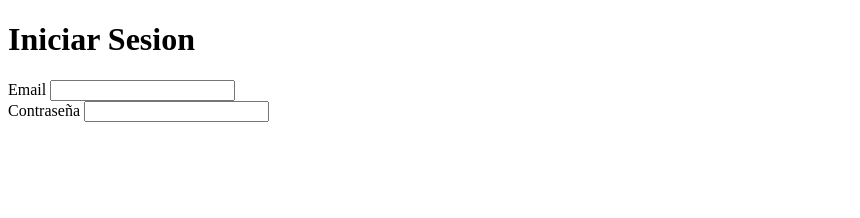
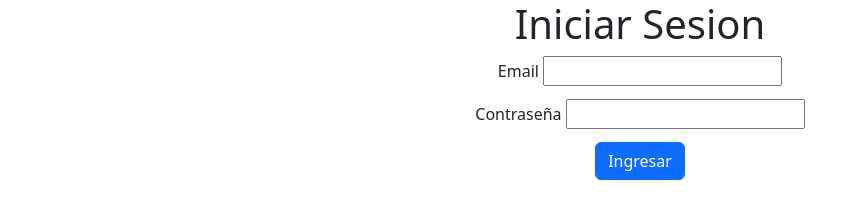
Before and after one commit to jnogues93/Recetapp_Grupal_3, a plain HTML site: page index.html in a window 1280 px wide. Shown: the whole page, without its empty margins (0-860 px from the left). Drawn offline with nearby package versions, Linux system fonts and the light colour scheme.

Commit message:
diseño de login

```diff
--- a/index.html
+++ b/index.html
@@ -4,17 +4,26 @@
     <meta charset="UTF-8">
     <meta http-equiv="X-UA-Compatible" content="IE=edge">
     <meta name="viewport" content="width=device-width, initial-scale=1.0">
+    <link href="https://cdn.jsdelivr.net/npm/bootstrap@5.2.0/dist/css/bootstrap.min.css" rel="stylesheet" integrity="sha384-gH2yIJqKdNHPEq0n4Mqa/HGKIhSkIHeL5AyhkYV8i59U5AR6csBvApHHNl/vI1Bx" crossorigin="anonymous">
     <title>Login RecetApp</title>
 </head>
 <body>
+    <form class="container text-center col-6">
     <h1>Iniciar Sesion</h1>
 <div class="email">
-    <label for="">Email</label>
+    <label for="" class="mb-3">Email</label>
     <input type="email" name="email" id="">
 </div>
 <div class="passwd">
-    <label for="">Contraseña</label>
+    <label for="" class="mb-3">Contraseña</label>
     <input type="password" name="" id="">
 </div>
+
+<div class="col-auto">
+    <button type="submit" class="btn btn-primary mb-3">Ingresar</button>
+</div>
+</form>
+
+
 </body>
 </html>
```
